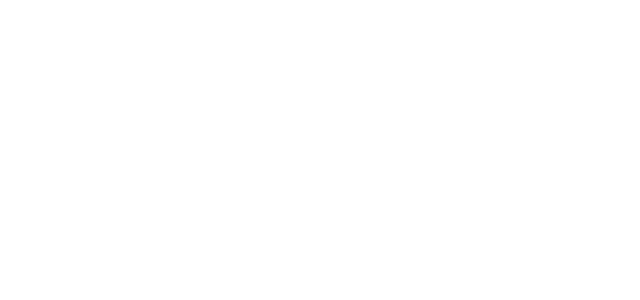
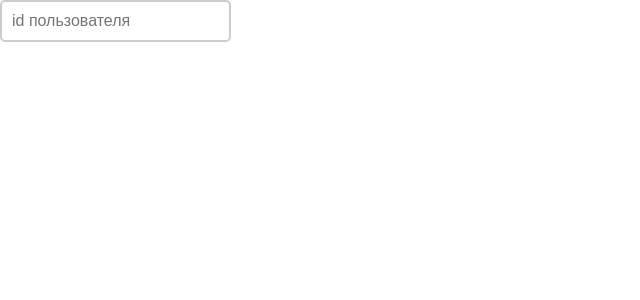
Before and after one commit to Scat55/QuickDeal, a Vue app: page / in a window 1280 px wide. Shown: the top 300 px of the page, without its empty margins (0-640 px from the left). Built offline with nearby package versions, Linux system fonts and the light colour scheme.

Commit message:
feat: create input component

```diff
--- a/src/pages/Home.vue
+++ b/src/pages/Home.vue
@@ -1,7 +1,11 @@
-<script setup lang="ts"></script>
+<script setup lang="ts">
+import { Input } from '@/shared/input';
+</script>
 
 <template>
-  <div></div>
+  <div>
+    <Input type="text" placeholder="id пользователя" />
+  </div>
 </template>
 
 <style scoped></style>
--- /dev/null
+++ b/src/shared/input/index.ts
@@ -0,0 +1 @@
+export { default as Input } from './ui.vue';
--- /dev/null
+++ b/src/shared/input/ui.vue
@@ -0,0 +1,32 @@
+<script setup lang="ts">
+interface Props {
+  type: string;
+  value?: string;
+  name?: string;
+  placeholder?: string;
+}
+
+defineProps<Props>();
+</script>
+
+<template>
+  <div>
+    <input class="input" :type="type" :value="value" :name="name" :placeholder="placeholder" />
+  </div>
+</template>
+
+<style scoped lang="scss">
+.input {
+  padding: 10px;
+  border: 2px solid #ccc;
+  border-radius: 5px;
+  font-size: 16px;
+  color: #555;
+  outline: none;
+
+  &:focus {
+    border-color: #007bff;
+    box-shadow: 0 0 0 0.2rem rgba(0, 123, 255, 0.25);
+  }
+}
+</style>
```
